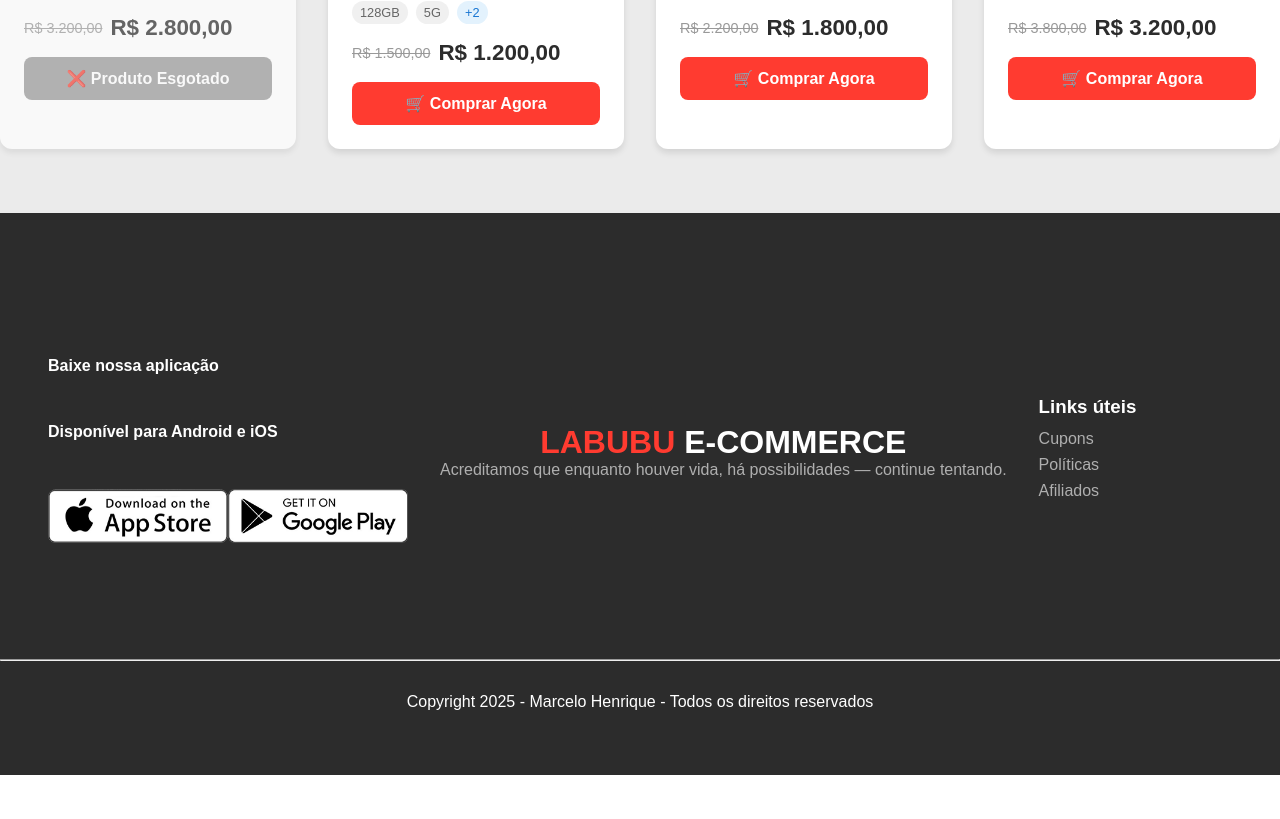
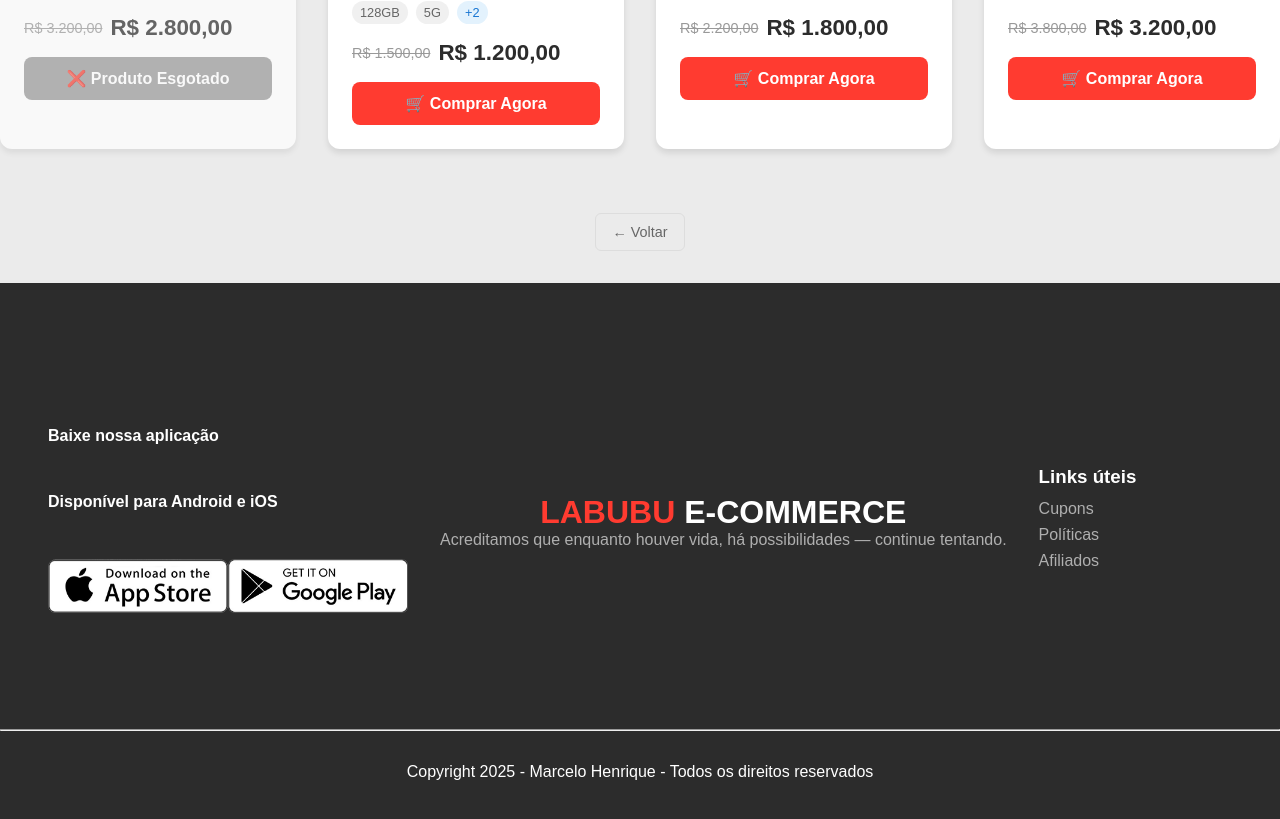
Before and after one commit to henrizx/IHC-React, a React (Vite) app: page /produtos in a window 1280 px wide. Shown: the part 1450-2269 px from the top of the page. Before the commit the page ends 2225 px from the top, so only its background shows below. Built offline with nearby package versions, Linux system fonts and the light colour scheme.

Commit message:
fix: botão de voltar

```diff
--- a/src/pages/Account.jsx
+++ b/src/pages/Account.jsx
@@ -196,6 +196,17 @@ export default function Account() {
                                     {isRegister ? "Faça login" : "Cadastre-se"}
                                 </span>
                             </p>
+
+                            {/* Heurística 3: Controle do usuário - Botão de voltar */}
+                            <div style={{ marginTop: '1.5rem', textAlign: 'center' }}>
+                                <button
+                                    className="clear-filters-btn"
+                                    onClick={() => navigate(-1)}
+                                    aria-label="Voltar para a página anterior"
+                                >
+                                    ← Voltar
+                                </button>
+                            </div>
                         </div>
                     </div>
                 </div>
--- a/src/pages/Products.jsx
+++ b/src/pages/Products.jsx
@@ -486,6 +486,17 @@ const Products = () => {
                         </div>
                     </div>
                 )}
+
+                {/* Heurística 3: Controle do usuário - Botão de voltar */}
+                <div style={{ marginTop: '2rem', textAlign: 'center' }}>
+                    <button
+                        className="clear-filters-btn"
+                        onClick={() => navigate(-1)}
+                        aria-label="Voltar para a página anterior"
+                    >
+                        ← Voltar
+                    </button>
+                </div>
             </div>
         </main>
         <Footer />
```
